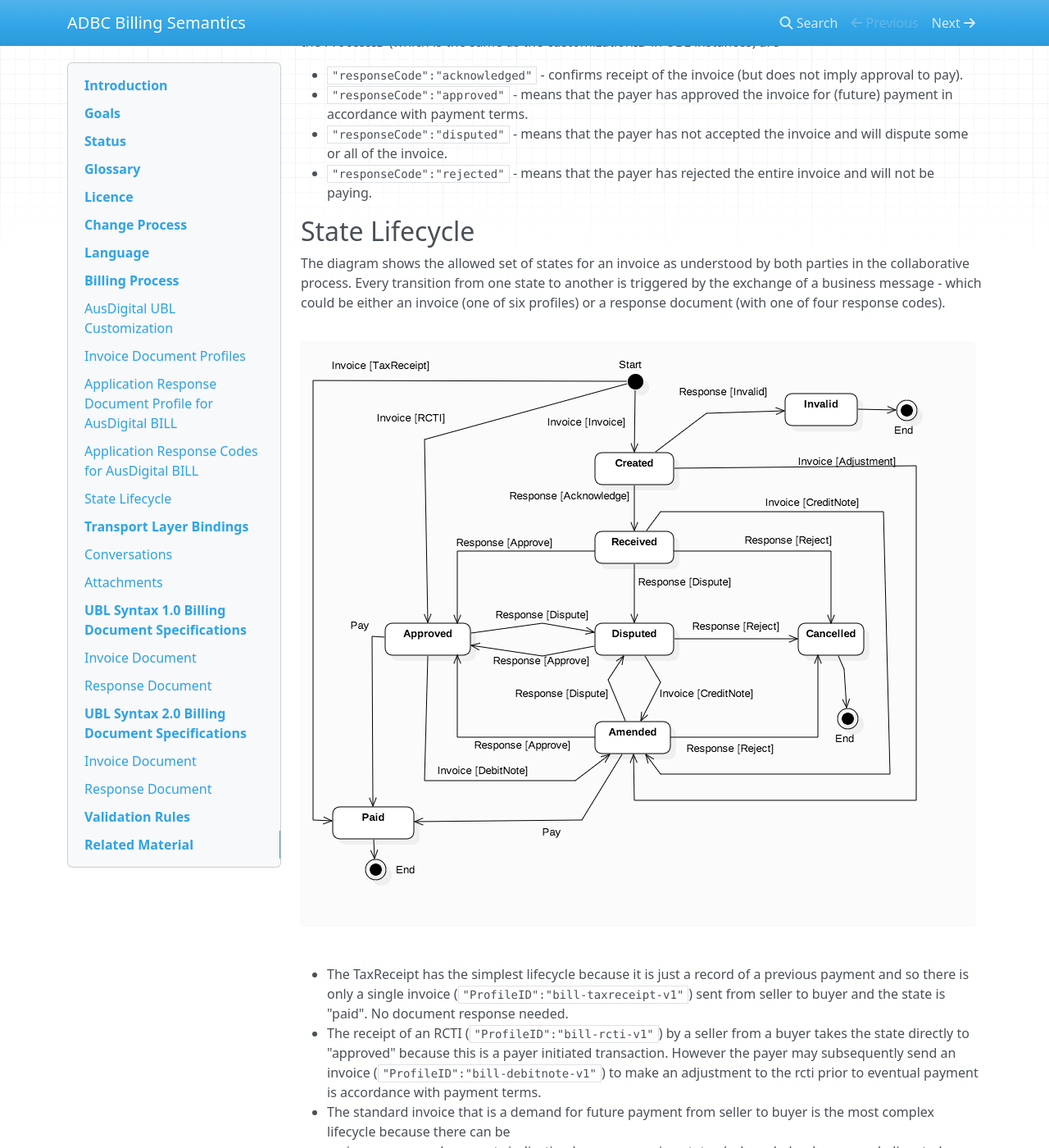
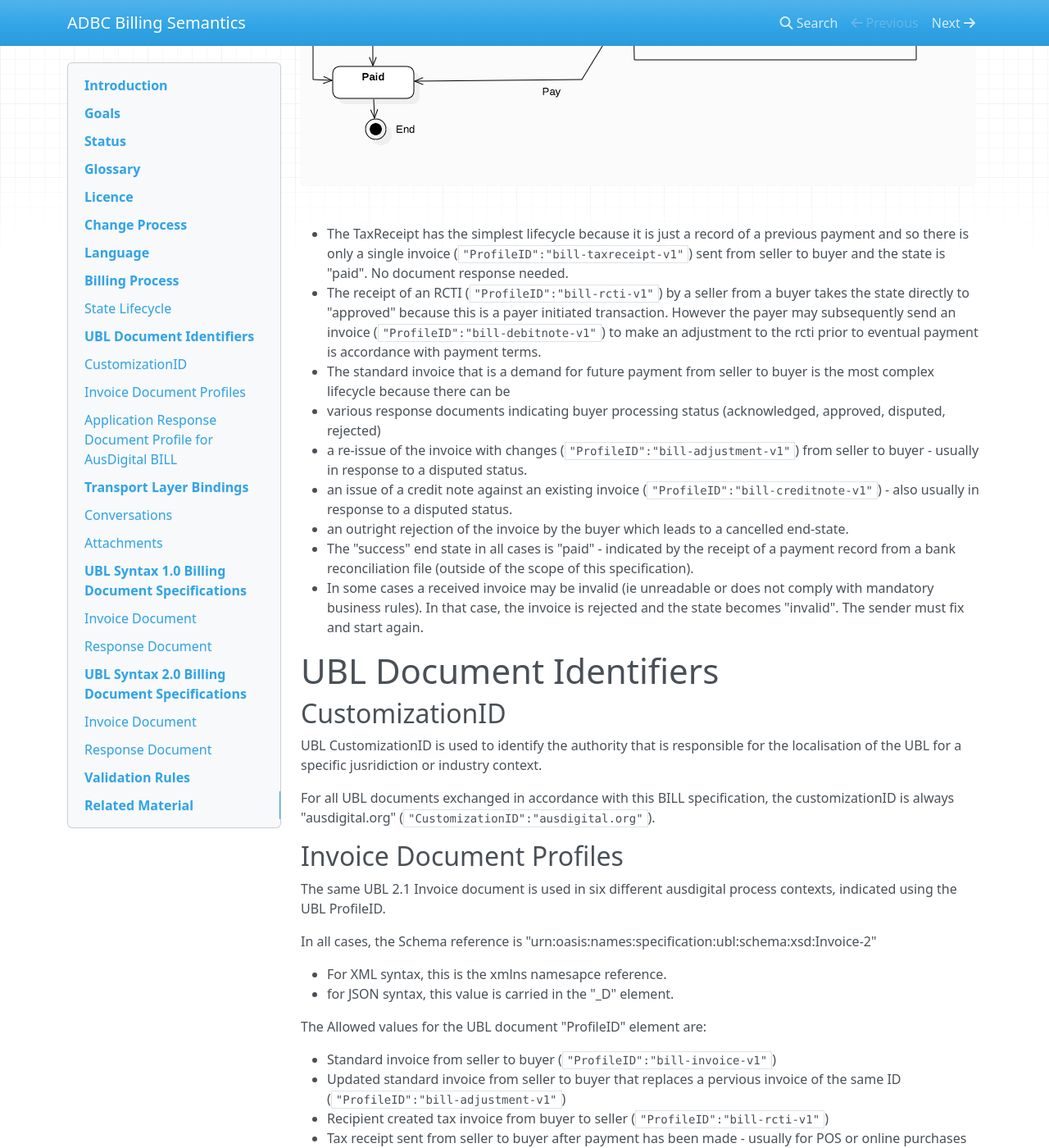
Before and after one commit to svanteschubert/ausdigital-bill, an MkDocs documentation site: the page built from docs/1.0/index.md, in a window 1280 px wide and 1400 px high, scrolled down 2321 px. Shown: the whole window at 82% size. Built offline with MkDocs 1.6.1, drawn with Linux system fonts in a browser that asks for light colours; nearby versions of some CDN libraries; some of the changed text lies outside the part shown.

Commit message:
Update index.md

```diff
--- a/docs/1.0/index.md
+++ b/docs/1.0/index.md
@@ -74,39 +74,7 @@
 
 # Billing Process
 
-## AusDigital UBL Customization
-
-UBL CustomizationID is an identifier for a defined customization of UBL.
-
-For AusDigital BILL it is "ausdigital.org" (`"CustomizationID":"ausdigital.org"`).
-
-## Invoice Document Profiles
-
-The Invoice document is used in six different process contexts, indicated using the UBL ProfileID.
-
- * Standard invoice from seller to buyer (`"ProfileID":"bill-invoice-v1"`)
- * Updated standard invoice from seller to buyer that replaces a pervious invoice of the same ID (`"ProfileID":"bill-adjustment-v1"`)
- * Recipient created tax invoice from buyer to seller (`"ProfileID":"bill-rcti-v1"`)
- * Tax receipt sent from seller to buyer after payment has been made - usually for POS or online purchases (`"ProfileID":"bill-taxreceipt-v1"`)
- * Credit note sent from seller to buyer that references an earlier standard invoice (`"ProfileID":"bill-creditnote-v1"`)
- * Debit note sent from buyer to seller that references an earlier RCTI (`"ProfileID":"bill-debitnote-v1"`)
-
-The detailed business validation rules for each invoice profile are defined in [Validation Rules](#validation-rules).
-
-## Application Response Document Profile for AusDigital BILL
-
-The Invoice document is used in six different process contexts, indicated using the UBL ProfileID.
-
- * Application response to AusDigital BILL Invoice (`"ProfileID":"bill-response-v1"`)
-
-## Application Response Codes for AusDigital BILL
-
-A UBL document response provides a means for the receiver party to update the sender on the processing state of the invoice.  The set of valid document response codes depends on the business process identified by the ProcessID (which is the same as the customizationID in UBL instances) are
-
- * `"responseCode":"acknowledged"` - confirms receipt of the invoice (but does not imply approval to pay).
- * `"responseCode":"approved"` - means that the payer has approved the invoice for (future) payment in accordance with payment terms.
- * `"responseCode":"disputed"` - means that the payer has not accepted the invoice and will dispute some or all of the invoice.
- * `"responseCode":"rejected"` - means that the payer has rejected the entire invoice and will not be paying.
+The Ausdigital billing process is based on the internaltional UBL billing process and uses the UBL2.1 Invoice and document response schema.
 
 ## State Lifecycle
 
@@ -123,6 +91,50 @@
   - an outright rejection of the invoice by the buyer which leads to a cancelled end-state.
  * The "success" end state in all cases is "paid" - indicated by the receipt of a payment record from a bank reconciliation file (outside of the scope of this specification).
  * In some cases a received invoice may be invalid (ie unreadable or does not comply with mandatory business rules).  In that case, the invoice is rejected and the state becomes "invalid".  The sender must fix and start again.
+
+# UBL Document Identifiers
+
+## CustomizationID
+
+UBL CustomizationID is used to identify the authority that is responsible for the localisation of the UBL for a specific jusridiction or industry context.
+
+For all UBL documents exchanged in accordance with this BILL specification, the customizationID is always "ausdigital.org" (`"CustomizationID":"ausdigital.org"`).
+
+## Invoice Document Profiles
+
+The same UBL 2.1 Invoice document is used in six different ausdigital process contexts, indicated using the UBL ProfileID.
+
+In all cases, the Schema reference is "urn:oasis:names:specification:ubl:schema:xsd:Invoice-2"
+
+* For XML syntax, this is the xmlns namesapce reference.
+* for JSON syntax, this value is carried in the "_D" element.
+
+The Allowed values for the UBL document "ProfileID" element are:
+
+ * Standard invoice from seller to buyer (`"ProfileID":"bill-invoice-v1"`)
+ * Updated standard invoice from seller to buyer that replaces a pervious invoice of the same ID (`"ProfileID":"bill-adjustment-v1"`)
+ * Recipient created tax invoice from buyer to seller (`"ProfileID":"bill-rcti-v1"`)
+ * Tax receipt sent from seller to buyer after payment has been made - usually for POS or online purchases (`"ProfileID":"bill-taxreceipt-v1"`)
+ * Credit note sent from seller to buyer that references an earlier standard invoice (`"ProfileID":"bill-creditnote-v1"`)
+ * Debit note sent from buyer to seller that references an earlier RCTI (`"ProfileID":"bill-debitnote-v1"`)
+
+The detailed business validation rules for each invoice profile are defined in [Validation Rules](#validation-rules).
+
+## Application Response Document Profile for AusDigital BILL
+
+The UBL Application response document is used in many different process contexts.  In all cases, the Schema reference is "urn:oasis:names:specification:ubl:schema:xsd:ApplicationResponse-2"
+
+When used to indicate invoice status information in the BILL lifecycle, the applicationResponse document will always carry the the same profileID:
+
+ * Application response to AusDigital BILL Invoice (`"ProfileID":"bill-response-v1"`)
+
+A UBL document response provides a means for the receiver party to update the sender on the processing state of the invoice.  The set of valid document response codes is defined by the state lifecyle.  The allowed values are:
+
+ * `"responseCode":"invalid"` - returned by the recipient ledger if the invoice document does not validate.  Error details should be sent in the "description" element.
+ * `"responseCode":"acknowledged"` - confirms receipt of the invoice (but does not imply approval to pay).
+ * `"responseCode":"approved"` - means that the payer has approved the invoice for (future) payment in accordance with payment terms.
+ * `"responseCode":"disputed"` - means that the payer has not accepted the invoice and will dispute some or all of the invoice.
+ * `"responseCode":"rejected"` - means that the payer has rejected the entire invoice and will not be paying.
 
 # Transport Layer Bindings
 
```
